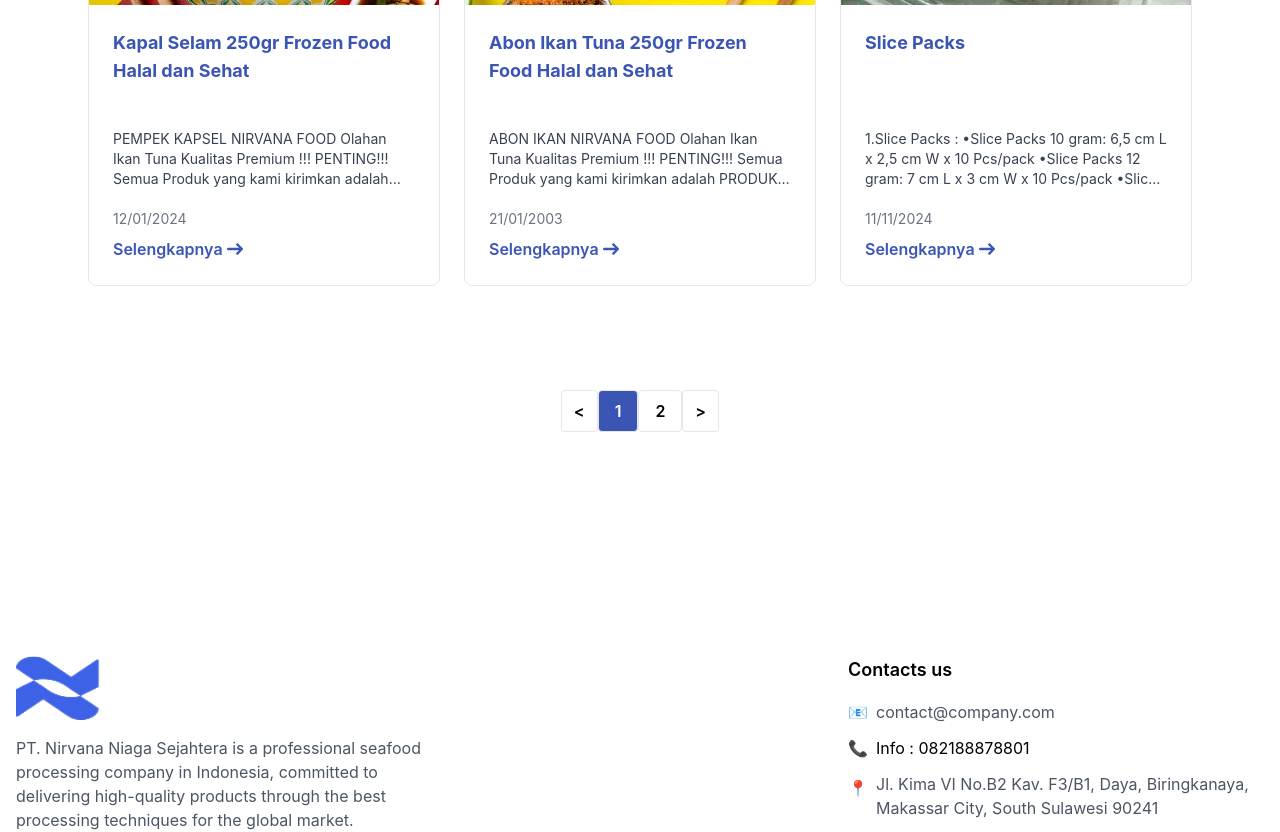
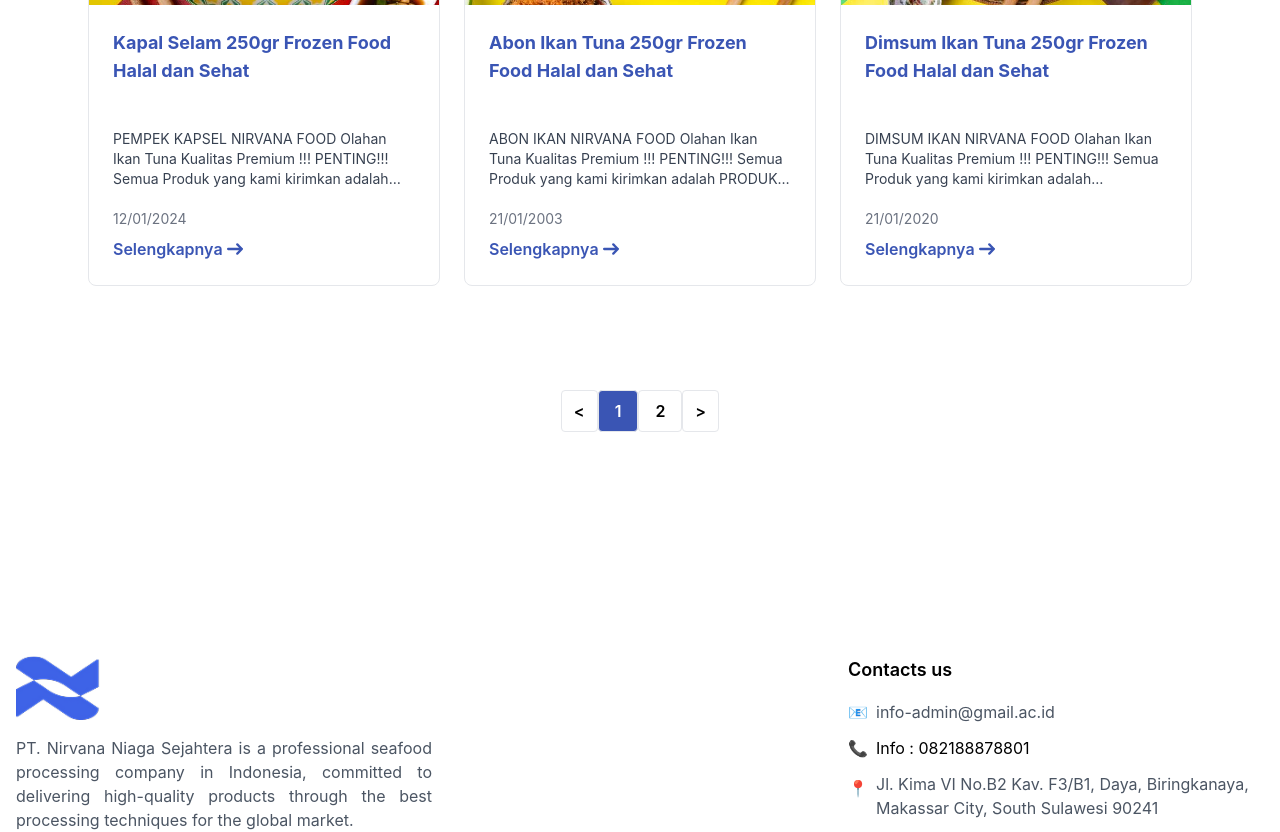
Before and after one commit to KaniaNayla-dev/new-nirvana, a React (Vite) app: page /produk-olahan in a window 1280 px wide. Shown: the part 1280-2112 px from the top of the page. Built offline with nearby package versions, Linux system fonts and the light colour scheme.

Commit message:
Feat : Added more content to the project

```diff
--- a/src/components/Footer.jsx
+++ b/src/components/Footer.jsx
@@ -3,7 +3,7 @@ import { useTranslation } from "react-i18next";
 import logo from "../assets/logo-notext.png";
 
 const Footer = () => {
-    const { t } = useTranslation();
+  const { t } = useTranslation();
 
   return (
     <footer className="bg-white pt-[8rem] pb-6">
@@ -14,8 +14,8 @@ const Footer = () => {
             <a href="#">
               <img src={logo} alt="Logo" className="h-16 mb-4" />
             </a>
-            <p className="text-gray-600 mb-4">
-              {t('footer.about')}
+            <p className="text-gray-600 mb-4 text-justify">
+              {t("footer.about")}
             </p>
             <div className="flex space-x-4">
               <a href="#" className="text-blue-600">
@@ -47,7 +47,7 @@ const Footer = () => {
               <li className="flex items-center">
                 <span className="mr-2">📧</span>
                 <a href="mailto:contact@company.com" className="text-gray-600">
-                  contact@company.com
+                  info-admin@gmail.ac.id
                 </a>
               </li>
               <li className="flex items-center">
--- a/src/components/WhatsappFloatingButton.jsx
+++ b/src/components/WhatsappFloatingButton.jsx
@@ -4,7 +4,7 @@ const WhatsappFloatingButton = () => {
   return (
     <>
       <a
-        href="https://wa.me/087818000395"
+        href="https://wa.me/082188878801"
         target="_blank"
         rel="noreferrer noopener"
         className="fixed bottom-12 right-12 z-50 inline-flex items-center justify-center w-[3.5rem] h-[3.5rem] rounded-full bg-[#25d366]"
--- a/src/constants/news.js
+++ b/src/constants/news.js
@@ -6,6 +6,11 @@ import abon from "../assets/products/abon.jpeg";
 import kapsel from "../assets/products/kapsel.jpeg";
 import other from "../assets/products/other.jpg";
 import slicepacks from "../assets/products/slicepacks.jpeg";
+import dimsum from "../assets/products/dimsum.jpeg";
+import panada from "../assets/products/panada.JPG";
+// import kapsel from "../assets/products/kapsel.jpeg";
+import lenjer from "../assets/products/lenjer.jpeg";
+import kakinaga from "../assets/products/kaki.jpeg";
 export const products = [
   {
     id: 123123,
@@ -42,7 +47,7 @@ export const products = [
       "PEMPEK KAPSEL NIRVANA FOOD Olahan Ikan Tuna Kualitas Premium !!!   PENTING!!! Semua Produk yang kami kirimkan adalah BEKU/FROZEN dan PRODUKSI TERBARU.   - Pempek Kapal Selam merupakan olahan Asli Daging Ikan Tuna Kualitas Premium - Harga yang tertera adalah harga per bungkus - 1 Bungkus berisi 4 Biji - Berat total 250 gram - Bersert...",
     date: "12/01/2024",
     image: kapsel,
-    contentFile: "/texts/lumpia.txt",
+    contentFile: "/texts/pempek.txt",
   },
   {
     id: 17231641,
@@ -53,6 +58,43 @@ export const products = [
     image: abon,
     contentFile: "/texts/abon.txt",
   },
+  {
+    id: 17123231641,
+    title: "Dimsum Ikan Tuna 250gr Frozen Food Halal dan Sehat",
+    description:
+      "DIMSUM IKAN NIRVANA FOOD Olahan Ikan Tuna Kualitas Premium !!!   PENTING!!! Semua Produk yang kami kirimkan adalah BEKU/FROZEN dan PRODUKSI TERBARU.   - Dimsum Ikan merupakan olahan Asli Daging Ikan Tuna Kualitas Premium - Harga yang tertera adalah harga per bungkus - 1 Bungkus berisi 11 Biji - Berat total 250 gram - Bersertifikat H",
+    date: "21/01/2020",
+    image: dimsum,
+    contentFile: "/texts/dimsum.txt",
+  },
+  {
+    id: 17123232374,
+    title: "Panada",
+    description:
+      "Panada dengan kualitas Premium !!!   PENTING!!! Semua Produk yang kami kirimkan adalah BEKU/FROZEN dan PRODUKSI TERBARU.   - Panada merupakan olahan asli Kualitas Premium - Harga yang tertera adalah harga per bungkus - 1 Bungkus berisi 11 Biji - Berat total 250 gram - Bersertifikat H",
+    date: "21/01/2020",
+    image: panada,
+    contentFile: "/texts/panada.txt",
+  },
+  {
+    id: 17123232324,
+    title: "Kaki Naga",
+    description:
+      "KAKI IKAN NIRVANA FOOD Olahan Ikan Tuna Kualitas Premium !!!   PENTING!!! Semua Produk yang kami kirimkan adalah BEKU/FROZEN dan PRODUKSI TERBARU.   - Kaki Naga Ikan merupakan olahan Asli Daging Ikan Tuna Kualitas Premium - Harga yang tertera adalah harga per bungkus - 1 Bungkus berisi 14 Biji - Berat total 250 gram - Bersertifikat",
+    date: "21/01/2020",
+    image: kakinaga,
+    contentFile: "/texts/kakinaga.txt",
+  },
+  {
+    id: 17123292324,
+    title: "Pempek Lenjer",
+    description:
+      "PEMPEK LENJER NIRVANA FOOD Olahan Ikan Tuna Kualitas Premium !!!   PENTING!!! Semua Produk yang kami kirimkan adalah BEKU/FROZEN dan PRODUKSI TERBARU.   - pempek Lenjer merupakan olahan Asli Daging Ikan Tuna Kualitas Premium - Harga yang tertera adalah harga per bungkus - 1 Bungkus berisi 6 Biji - Berat total 250 gram - Bersertifika",
+    date: "21/01/2013",
+    image: lenjer,
+    contentFile: "/texts/pempek.txt",
+  },
+
   {
     id: 5,
     title: "Slice Packs",
--- a/src/pages/HomePage.jsx
+++ b/src/pages/HomePage.jsx
@@ -9,7 +9,7 @@ import trimmingBanner from "../assets/banner/trimming-banner.png";
 import skinlessBanner from "../assets/banner/skinless-banner.png";
 import { CarouselProvider, Slider, Slide } from "pure-react-carousel";
 import "pure-react-carousel/dist/react-carousel.es.css";
-import selamatDatangBanner from "../assets/images/selamat-datang.png";
+// import selamatDatangBanner from "../assets/images/selamat-datang.png";
 import { NewsCardGrid } from "../components/NewsCard";
 import { products } from "../constants/news";
 import { testimonials } from "../constants/homepage";
--- a/src/pages/ProductsJadiPage.jsx
+++ b/src/pages/ProductsJadiPage.jsx
@@ -13,7 +13,9 @@ const ProductsJadiPage = () => {
         />
       </div>
       <section className="sm:p-[4rem] p-8 flex flex-col gap-y-12">
-        <h3 className="mb-6 text-xl text-[#3A55B4] font-bold">Product Olahan</h3>
+        <h3 className="mb-6 text-xl text-[#3A55B4] font-bold">
+          Product Olahan
+        </h3>
         <NewsCardGrid
           newsItems={products}
           itemsPerPage={6}
```
Also changed, not shown: public/texts/bakso.txt, public/texts/dimsum.txt (added), public/texts/kakinaga.txt (added), public/texts/lenjer.txt (added), public/texts/panada.txt (added), public/texts/pempek.txt (added), 1 other file (tests, documents, lock files or other folders).
